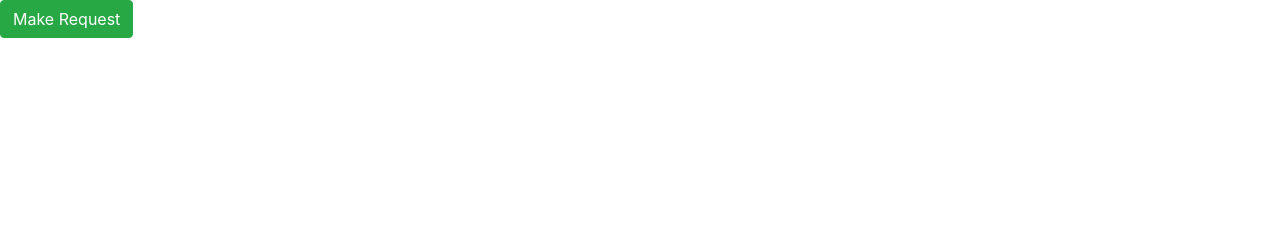
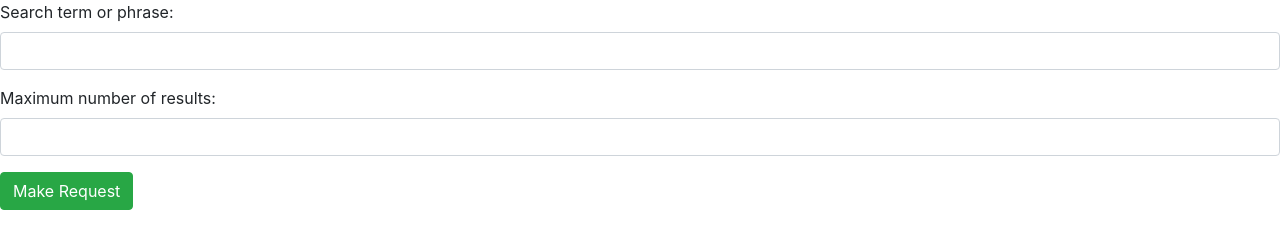
Before and after one commit to shanencross/giphy-search, a website built with webpack: page src/index.html in a window 1280 px wide. Built offline with nearby package versions, Linux system fonts and the light colour scheme.

Commit message:
Add UI for input and output
Co-authored-by: Garrett Brown <garrettpaulbrown@gmail.com>

```diff
--- a/src/index.html
+++ b/src/index.html
@@ -4,7 +4,17 @@
 	<title>Giphy Search</title>
 </head>
 <body>
-	<span id="photo"></span>
-	<button id="requestButton" class="btn btn-success">Make Request</button>
+	<form id="searchForm">
+		<div class="form-group">
+			<label for="searchInput">Search term or phrase:</label>
+			<input id="searchInput" class="form-control" type="text">
+		</div>
+		<div class="form-group">
+			<label for="imageLimitInput">Maximum number of results:</label>
+			<input id="imageLimitInput" class="form-control" type="number" min="1" max="25">
+		</div>
+		<button id="requestButton" type="submit" class="btn btn-success">Make Request</button>
+	</form>
+	<div id="results"></div>
 </body>
 </html>
```
